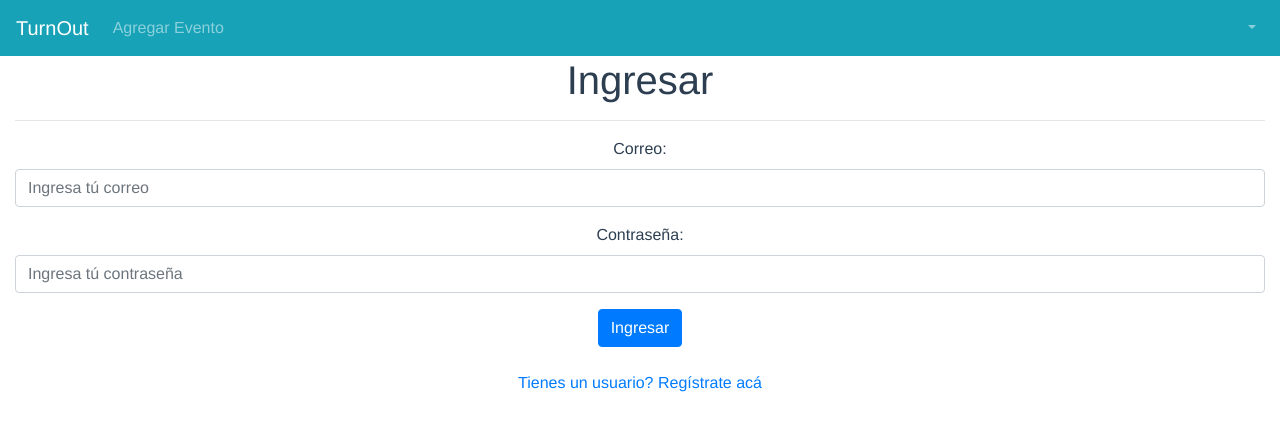
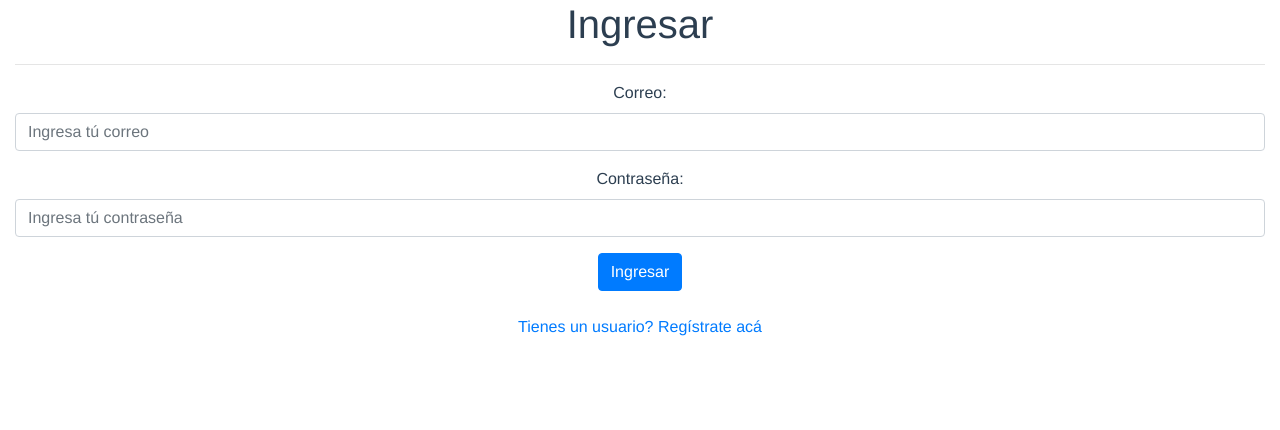
Before and after one commit to rudmanmrrod/vue-turnout, a Vue app: page /signin in a window 1280 px wide. Shown: the top 430 px of the page. Built offline with nearby package versions, Linux system fonts and the light colour scheme; no server answers.

Commit message:
Ocultado el navbar en usuarios no logeados

```diff
--- a/src/App.vue
+++ b/src/App.vue
@@ -1,6 +1,7 @@
 <template>
   <div id="app">
-    <NavBar/>
+    <NavBar v-show="$store.state.user.email" />
+
     <router-view/>
   </div>
 </template>
```
